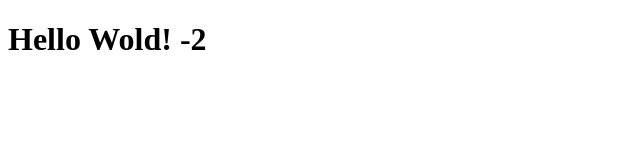
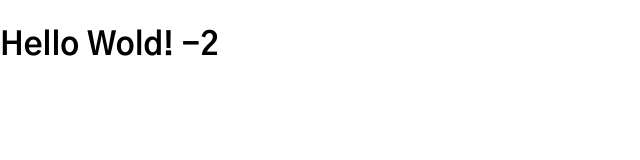
Before and after one commit to hansol911/react-study, a React (Create React App) app: page / in a window 1280 px wide. Shown: the top 160 px of the page, without its empty margins (0-640 px from the left). Built offline with nearby package versions, Linux system fonts and the light colour scheme.

Commit message:
전역 css 적용

```diff
--- a/src/index.js
+++ b/src/index.js
@@ -1,10 +1,11 @@
 import React from "react";
 import ReactDOM from "react-dom/client";
 import App from "./App";
+import "./styles/base.css";
 
 const root = ReactDOM.createRoot(document.getElementById("root"));
 root.render(
   <React.StrictMode>
     <App />
-  </React.StrictMode>
+  </React.StrictMode>,
 );
--- /dev/null
+++ b/src/styles/base.css
@@ -0,0 +1,18 @@
+@import url("https://fonts.googleapis.com/css?family=Jua:400");
+@import url("https://fonts.googleapis.com/css?family=Gothic+A1:400,700");
+
+html {
+  height: 100%;
+  font-size: 16px;
+}
+body {
+  height: 100%;
+  margin: 0;
+  font-family: "Gothic A1", sans-serif;
+  font-weight: 400;
+  line-height: 1.5;
+}
+
+#root {
+  height: 100%;
+}
```
